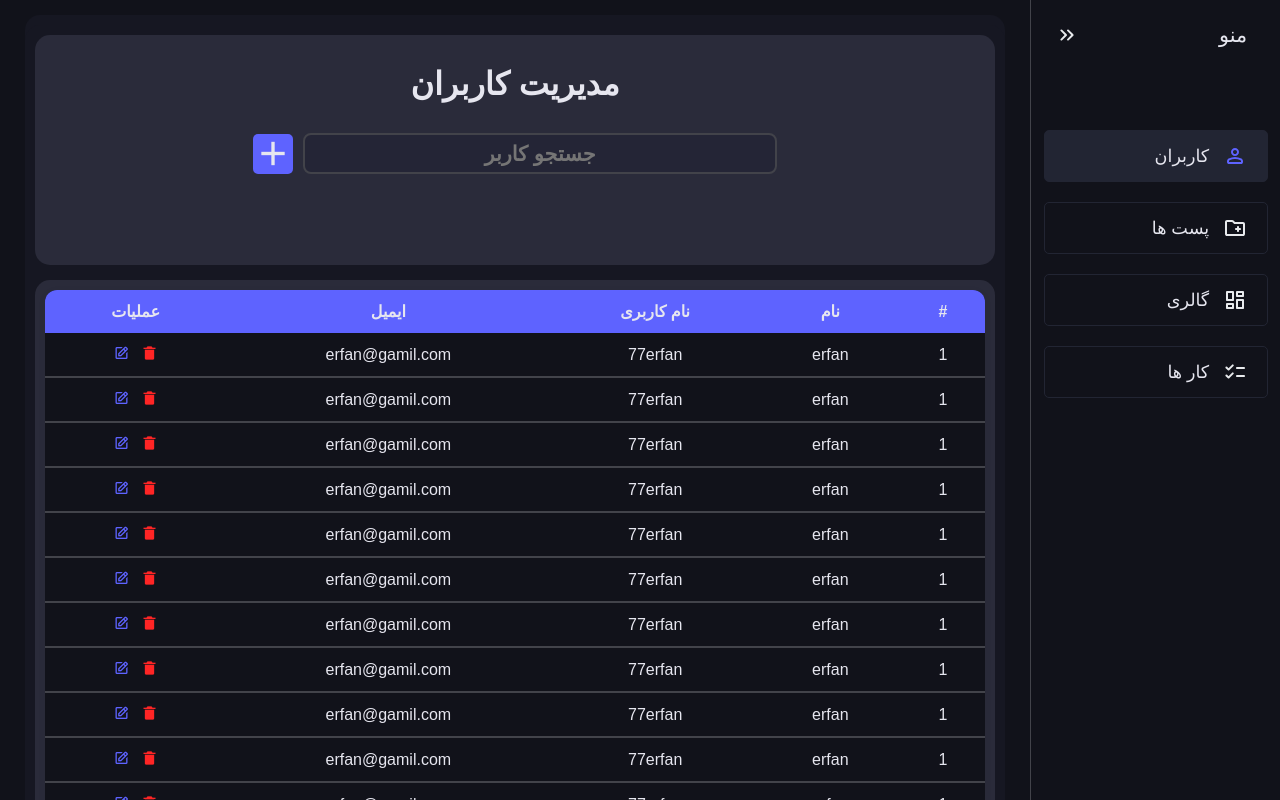
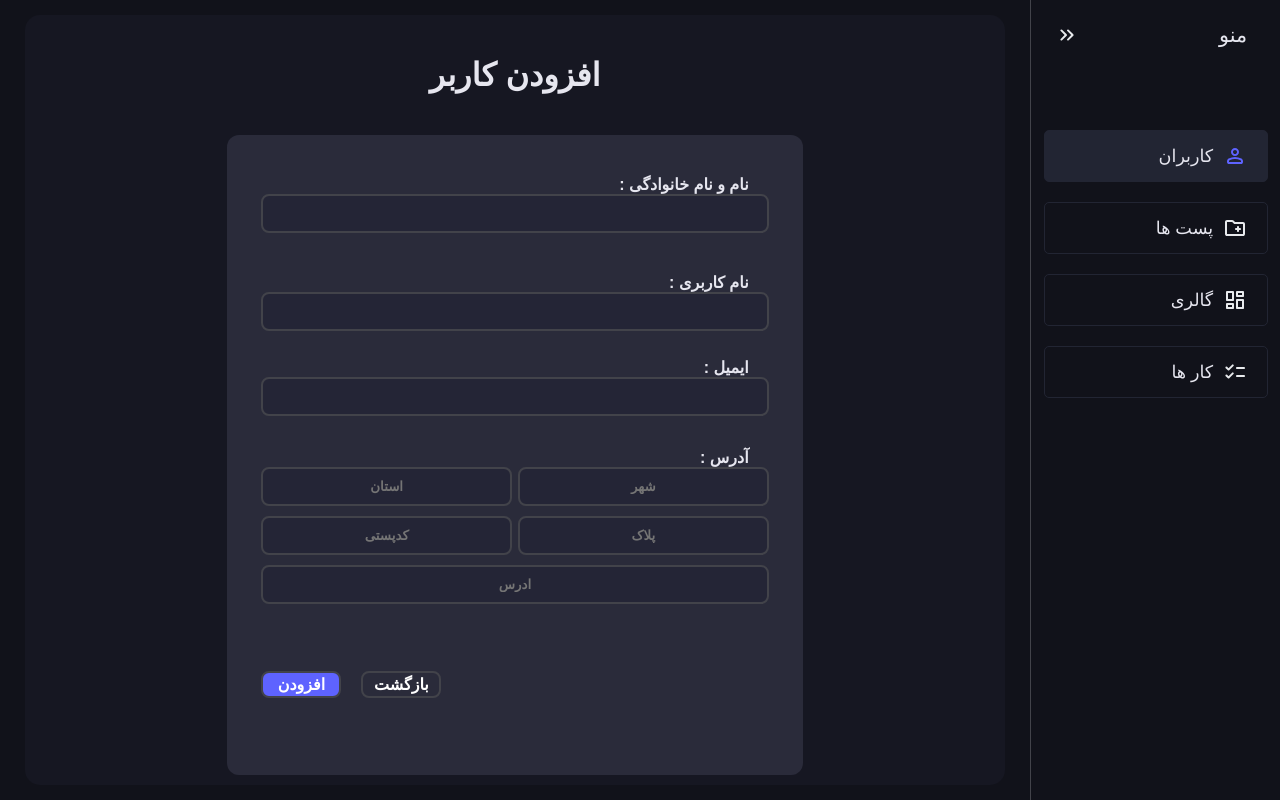
Before and after one commit to erfanabdollahi-dev/miniDashBoard, a React (Vite) app: page /users/add in a window 1280 px wide. Built offline with nearby package versions, Linux system fonts and the light colour scheme.

Commit message:
added the add use ui

```diff
--- a/package.json
+++ b/package.json
@@ -11,7 +11,8 @@
   },
   "dependencies": {
     "react": "^19.1.1",
-    "react-dom": "^19.1.1"
+    "react-dom": "^19.1.1",
+    "react-router-dom": "^7.8.2"
   },
   "devDependencies": {
     "@eslint/js": "^9.33.0",
--- a/src/Components/App.jsx
+++ b/src/Components/App.jsx
@@ -2,6 +2,7 @@ import React, { useState } from 'react'
 import SidebarCompo from './Sidebar'
 import ContentCompo from './Content'
 import { SidebarContext } from './Contexts/SidebarContext'
+import { BrowserRouter } from 'react-router-dom'
 
 
 
@@ -12,6 +13,7 @@ function App() {
 
   return (
     <>
+    <BrowserRouter>
       <SidebarContext.Provider value={{showSidebar, setShowSidebar}}>
         <div className={`all ${showSidebar ? '': 'sidebar-closed'}`}>
 
@@ -25,6 +27,7 @@ function App() {
 
         </div>
       </SidebarContext.Provider>
+    </BrowserRouter>
     </>
   )
 }
--- a/src/Components/Content.jsx
+++ b/src/Components/Content.jsx
@@ -1,18 +1,25 @@
-import React from 'react'
+import React, { useState } from 'react'
 import UsersCompo from './users/Users';
 import PostCompo from './Posts/Posts';
 import GalleryCompo from './Gallery/Gallery';
 import TodoCompo from './Todo/Todo';
+import { Navigate, Route, Routes } from 'react-router-dom';
+import AddUserCompo from './users/AddUser';
 
 const ContentCompo = ()=>{
+    const [isUser, setIsUser] = useState(true)
     return(
             <>
 
                 <div className='container'>
-                    <UsersCompo/>
-                    {/* <PostCompo/>
-                    <GalleryCompo/>
-                    <TodoCompo/> */}
+                    <Routes>
+                        <Route path='/users' element={isUser ? <UsersCompo/> : <Navigate to={'/todo'} />} />
+                        <Route path='/users/add' element={<AddUserCompo/>} />
+                        <Route path='/posts' element={<PostCompo/>} />
+                        <Route path='/gallery' element={<GalleryCompo/>} />
+                        <Route path='/todo' element={<TodoCompo/>} />
+                        <Route path='*' element={<UsersCompo/>} />
+                    </Routes>
                 </div>
 
             </>
--- a/src/Components/Sidebar.jsx
+++ b/src/Components/Sidebar.jsx
@@ -1,5 +1,6 @@
 import React, { useContext } from 'react'
 import { SidebarContext } from './Contexts/SidebarContext';
+import { Link } from 'react-router-dom';
 
 
 const SidebarCompo = ()=>{
@@ -17,23 +18,31 @@ const SidebarCompo = ()=>{
         <svg onClick={handelChangeSidebar} xmlns="http://www.w3.org/2000/svg" height="24px" viewBox="0 -960 960 960" width="24px" fill="#e8eaed"><path d="m313-480 155 156q11 11 11.5 27.5T468-268q-11 11-28 11t-28-11L228-452q-6-6-8.5-13t-2.5-15q0-8 2.5-15t8.5-13l184-184q11-11 27.5-11.5T468-692q11 11 11 28t-11 28L313-480Zm264 0 155 156q11 11 11.5 27.5T732-268q-11 11-28 11t-28-11L492-452q-6-6-8.5-13t-2.5-15q0-8 2.5-15t8.5-13l184-184q11-11 27.5-11.5T732-692q11 11 11 28t-11 28L577-480Z"/></svg>
         <span>منو</span>
         </li>
-                <li className='active'>
-                    <span><a href="/">کاربران</a></span>
+        <li className="active">
+        <Link to="/users" className="menu-link">
+        <span>کاربران</span>
         <svg xmlns="http://www.w3.org/2000/svg" height="24px" viewBox="0 -960 960 960" width="24px" fill="#e8eaed"><path d="M480-480q-66 0-113-47t-47-113q0-66 47-113t113-47q66 0 113 47t47 113q0 66-47 113t-113 47ZM160-240v-32q0-34 17.5-62.5T224-378q62-31 126-46.5T480-440q66 0 130 15.5T736-378q29 15 46.5 43.5T800-272v32q0 33-23.5 56.5T720-160H240q-33 0-56.5-23.5T160-240Zm80 0h480v-32q0-11-5.5-20T700-306q-54-27-109-40.5T480-360q-56 0-111 13.5T260-306q-9 5-14.5 14t-5.5 20v32Zm240-320q33 0 56.5-23.5T560-640q0-33-23.5-56.5T480-720q-33 0-56.5 23.5T400-640q0 33 23.5 56.5T480-560Zm0-80Zm0 400Z"/></svg>
+        </Link>
+        </li>
+
+        <li >
+        <Link to="/posts" className="menu-link">
+        <span>پست ها</span>
+        <svg xmlns="http://www.w3.org/2000/svg" height="24px" viewBox="0 -960 960 960" width="24px" fill="#e8eaed"><path d="M160-160q-33 0-56.5-23.5T80-240v-480q0-33 23.5-56.5T160-800h207q16 0 30.5 6t25.5 17l57 57h320q33 0 56.5 23.5T880-640v400q0 33-23.5 56.5T800-160H160Zm0-80h640v-400H447l-80-80H160v480Zm0 0v-480 480Zm400-160v40q0 17 11.5 28.5T600-320q17 0 28.5-11.5T640-360v-40h40q17 0 28.5-11.5T720-440q0-17-11.5-28.5T680-480h-40v-40q0-17-11.5-28.5T600-560q-17 0-28.5 11.5T560-520v40h-40q-17 0-28.5 11.5T480-440q0 17 11.5 28.5T520-400h40Z"/></svg>
+        </Link>
         </li>
         <li >
-
-                    <span><a href="">پست ها</a></span>
-                    <svg xmlns="http://www.w3.org/2000/svg" height="24px" viewBox="0 -960 960 960" width="24px" fill="#e8eaed"><path d="M160-160q-33 0-56.5-23.5T80-240v-480q0-33 23.5-56.5T160-800h207q16 0 30.5 6t25.5 17l57 57h320q33 0 56.5 23.5T880-640v400q0 33-23.5 56.5T800-160H160Zm0-80h640v-400H447l-80-80H160v480Zm0 0v-480 480Zm400-160v40q0 17 11.5 28.5T600-320q17 0 28.5-11.5T640-360v-40h40q17 0 28.5-11.5T720-440q0-17-11.5-28.5T680-480h-40v-40q0-17-11.5-28.5T600-560q-17 0-28.5 11.5T560-520v40h-40q-17 0-28.5 11.5T480-440q0 17 11.5 28.5T520-400h40Z"/></svg>
-
+        <Link to="/gallery" className="menu-link">
+        <span>گالری</span>
+        <svg xmlns="http://www.w3.org/2000/svg" height="24px" viewBox="0 -960 960 960" width="24px" fill="#e8eaed"><path d="M520-640v-160q0-17 11.5-28.5T560-840h240q17 0 28.5 11.5T840-800v160q0 17-11.5 28.5T800-600H560q-17 0-28.5-11.5T520-640ZM120-480v-320q0-17 11.5-28.5T160-840h240q17 0 28.5 11.5T440-800v320q0 17-11.5 28.5T400-440H160q-17 0-28.5-11.5T120-480Zm400 320v-320q0-17 11.5-28.5T560-520h240q17 0 28.5 11.5T840-480v320q0 17-11.5 28.5T800-120H560q-17 0-28.5-11.5T520-160Zm-400 0v-160q0-17 11.5-28.5T160-360h240q17 0 28.5 11.5T440-320v160q0 17-11.5 28.5T400-120H160q-17 0-28.5-11.5T120-160Zm80-360h160v-240H200v240Zm400 320h160v-240H600v240Zm0-480h160v-80H600v80ZM200-200h160v-80H200v80Zm160-320Zm240-160Zm0 240ZM360-280Z"/></svg>
+        </Link>
         </li>
         <li >
-                    <span><a href="/">گالری</a></span>
-                    <svg xmlns="http://www.w3.org/2000/svg" height="24px" viewBox="0 -960 960 960" width="24px" fill="#e8eaed"><path d="M520-640v-160q0-17 11.5-28.5T560-840h240q17 0 28.5 11.5T840-800v160q0 17-11.5 28.5T800-600H560q-17 0-28.5-11.5T520-640ZM120-480v-320q0-17 11.5-28.5T160-840h240q17 0 28.5 11.5T440-800v320q0 17-11.5 28.5T400-440H160q-17 0-28.5-11.5T120-480Zm400 320v-320q0-17 11.5-28.5T560-520h240q17 0 28.5 11.5T840-480v320q0 17-11.5 28.5T800-120H560q-17 0-28.5-11.5T520-160Zm-400 0v-160q0-17 11.5-28.5T160-360h240q17 0 28.5 11.5T440-320v160q0 17-11.5 28.5T400-120H160q-17 0-28.5-11.5T120-160Zm80-360h160v-240H200v240Zm400 320h160v-240H600v240Zm0-480h160v-80H600v80ZM200-200h160v-80H200v80Zm160-320Zm240-160Zm0 240ZM360-280Z"/></svg>
-                </li>
-                <li >
-                    <span><a href="/">کار ها</a></span>
+        <Link to="/todo" className="menu-link">
+
+        <span>کار ها</span>
         <svg xmlns="http://www.w3.org/2000/svg" height="24px" viewBox="0 -960 960 960" width="24px" fill="#e8eaed"><path d="m221-313 142-142q12-12 28-11.5t28 12.5q11 12 11 28t-11 28L250-228q-12 12-28 12t-28-12l-86-86q-11-11-11-28t11-28q11-11 28-11t28 11l57 57Zm0-320 142-142q12-12 28-11.5t28 12.5q11 12 11 28t-11 28L250-548q-12 12-28 12t-28-12l-86-86q-11-11-11-28t11-28q11-11 28-11t28 11l57 57Zm339 353q-17 0-28.5-11.5T520-320q0-17 11.5-28.5T560-360h280q17 0 28.5 11.5T880-320q0 17-11.5 28.5T840-280H560Zm0-320q-17 0-28.5-11.5T520-640q0-17 11.5-28.5T560-680h280q17 0 28.5 11.5T880-640q0 17-11.5 28.5T840-600H560Z"/></svg>
+        </Link>
         </li>
         </ul>
 
--- /dev/null
+++ b/src/Components/users/AddUser.css
@@ -0,0 +1,167 @@
+.add-user-container{
+    display: grid;
+    grid-template-rows: 100px 1fr;
+
+
+    width: 60%;
+    height: 100%;
+    gap: 10px;
+    font-weight: bold;
+}
+
+.add-user-top{
+    display: flex;
+    justify-content: center;
+    align-items: center;
+    /* background-color: ; */
+    border-radius: 12px;
+}
+
+.add-user-bottom{
+    display: flex;
+    flex-direction: column;
+    /* justify-content: center; */
+    padding-top: 20px;
+    align-items: center;
+    /* height: 100%; */
+    max-width: 100%;
+    background-color: var(--secondary-base-clr);
+    border-radius: 12px;
+}
+
+
+.add-user-grid{
+    display: grid;
+    grid-template-columns: 1fr 1fr;
+    grid-template-rows: .6fr .6fr .6fr 0.37fr .5fr .5fr 1fr ;
+    max-width: 100%;
+    height: 95%;
+    width: 95%;
+
+
+
+}
+.item{
+    min-width: 0;
+    padding: 20px;
+    display: flex;
+    flex-direction: column;
+    justify-content: center;
+    text-align: end;
+}
+.item label{
+    padding-right: 20px;
+}
+
+.item input{
+    height: 35px;
+    border-radius:8px;
+    border: 2px solid var(--line-clr);
+    outline: none;
+    text-align: center;
+    color: rgb(255, 255, 255);
+    background-color: rgb(36, 37, 54);
+    font-weight: bold;
+    transition: .2s ;
+    /* font-size: 1.1em; */
+}
+.item input:focus{
+    border: 2px solid var(--accent-clr);
+
+    outline: none;
+    background-color: var();
+}
+.item-1{
+    grid-area: 1 / 1/ 2/3;
+}
+.item-2{
+    grid-area: 2 / 1/ 3/3;
+}
+.item-3{
+    grid-area: 3 / 1/ 4/3;
+    padding-bottom: 0;
+    padding-top: 0 ;
+}
+.item-4{
+    align-self: flex-end;
+    grid-area: 4 / 1/ 5/3;
+    padding: 0;
+    padding-right: 20px;
+
+}
+.item-5{
+    align-self: flex-start;
+    grid-area: 5/ 2/ 6/3;
+    padding: 0px 20px 10px 3px;
+    gap: 10px;
+}
+.item-6{
+    align-self: flex-start;
+    padding: 0px 3px 0px 20px;
+
+    gap: 10px;
+    grid-area: 5/ 1/ 6/2;
+
+
+}
+.item-7{
+    align-self: flex-start;
+    padding: 0px 20px 0px 20px;
+
+    gap: 5px;
+    grid-area: 6/ 1/ 7/3;
+
+
+}
+.item-8{
+    display: flex;
+    flex-direction: row;
+    justify-content: center;
+    margin-left: 20px;
+    justify-self: start;
+    align-self: center;
+
+    background-color: transparent;
+    border: 2px solid;
+    color: black;
+    border: none;
+
+
+}
+.btn{
+    display: flex;
+    justify-content: space-between;
+    color: rgb(255, 255, 255);
+    text-align: center;
+    border-radius:8px;
+    width: 80px;
+    margin-right: 20px;
+    align-items: center;
+    justify-content: center;
+    border: 2px solid var(--line-clr);
+    font-size: 16px;
+    font-weight: bold;
+    padding: 2px 10px;
+    cursor: pointer;
+    transition: .2s ;
+
+}
+.btn:hover{
+    transform: scale(1.04);
+    border-color: var(--accent-clr);
+}
+
+.btn-add{
+    background-color: var(--accent-clr);
+}
+.btn-back{
+    background-color: var(--secondary-base-clr);
+}
+
+@media (max-width: 800px){
+    .add-user-container{
+        padding: 0;
+        width: 100%;
+    }
+
+}
--- /dev/null
+++ b/src/Components/users/AddUser.jsx
@@ -0,0 +1,58 @@
+import React from 'react'
+import './AddUser.css'
+
+
+const AddUserCompo = ()=>{
+
+    return (
+     <div className="add-user-container">
+            <div className="add-user-top">
+                <h1>افزودن کاربر</h1>
+            </div>
+
+            <div className="add-user-bottom">
+
+            <div className='add-user-grid'>
+                <div className="name item item-1">
+                    <label htmlFor="name">: نام و نام خانوادگی</label>
+                    <input type="text" name="name" id="name" />
+
+                </div>
+                <div className="username item item-2">
+                    <label htmlFor="username">: نام کاربری</label>
+                    <input type="text" name="username" id="username" />
+                </div>
+                <div className="email item item-3">
+                    <label htmlFor="email">: ایمیل</label>
+                    <input type="text" name="email" id="email" />
+                </div>
+                <div className='address-label item item-4'>
+
+                <label htmlFor="">: آدرس</label>
+                </div>
+
+                <div className="address item item-5">
+                    <input type="text" placeholder='شهر'/>
+                    <input type="text" placeholder='پلاک'/>
+                </div>
+                <div className="address item item-6">
+                    <input type="text" placeholder='استان' />
+                    <input type="text" placeholder='کدپستی'/>
+                </div>
+                    <div className="address item item-7">
+                    <input type="text" placeholder='ادرس' />
+                </div>
+                <div className="btns item-8">
+                    <button className='btn btn-add'>افزودن</button>
+                    <button className='btn btn-back'>بازگشت</button>
+                </div>
+            </div>
+
+
+            </div>
+     </div>
+    )
+}
+
+
+export default AddUserCompo;
--- a/src/Components/users/Users.css
+++ b/src/Components/users/Users.css
@@ -83,7 +83,7 @@
     display: flex;
 
     align-items: start;
-    background-color: rgb(42, 43, 58);
+    background-color: #2a2b3a;
     border-radius: 15px;
     padding: 10px;
     overflow-x: auto;
@@ -194,7 +194,9 @@
 
 
     }
-
+    .top{
+        margin-top: 10px;
+    }
     .input-submit input{
         width: 75%;
     }
--- a/src/Components/users/Users.jsx
+++ b/src/Components/users/Users.jsx
@@ -5,7 +5,7 @@ import './Users.css'
 const UsersCompo = ()=>{
     return(
         <>
-        <div className='container'>
+        {/* <div className='container'> */}
             <div className="user-grid">
             <div className="top">
                 <h1>مدیریت کاربران</h1>
@@ -190,7 +190,7 @@ const UsersCompo = ()=>{
             </div>
 
             </div>
-        </div>
+        {/* </div> */}
         </>
 
     )
--- a/src/index.css
+++ b/src/index.css
@@ -5,6 +5,7 @@
     --text-clr: #e6e6ef;
     --accent-clr: #5e63ff;
     --secondary-text-clr: #b0b3c1;
+    --secondary-base-clr: #2a2b3a;
 
 }
 
@@ -38,6 +39,8 @@ body{
     grid-template-columns:  1fr 250px ;
     transition: .2s;
     max-height: 100vh;
+    height: 100%;
+
     overflow: hidden;
 }
 
@@ -170,11 +173,21 @@ body{
 
 .all.sidebar-closed {
     grid-template-columns: 1fr 60px;
+
     /* main expands when sidebar shrinks */
 
 }
 
-
+.menu-link {
+    display: flex;         /* so text + svg align properly */
+    align-items: center;
+    justify-content: end;
+    width: 100%;
+    height: 100%;
+    gap: 10px;
+    text-decoration: none; /* remove underline */
+    color: inherit;        /* keep text color */
+}
 
 .active{
     background-color: var(--hover-clr);
@@ -208,16 +221,17 @@ main {
 @media(max-width: 800px) {
     main{
         padding: 0px;
+
+    }
+    .menu-link {
+
+        justify-content: center;
+
     }
     .all{
-        display: grid;
-        border: none;
         grid-template-columns: 1fr;
-        transition: .2s;
-        max-height: 100vh;
-        overflow: hidden;
 
-
+        /* padding: 15px; */
     }
     #sidebar{
 
```
Also changed, not shown: 1 other file (tests, documents, lock files or other folders). Lines whose indentation alone changed are shown as unchanged.
